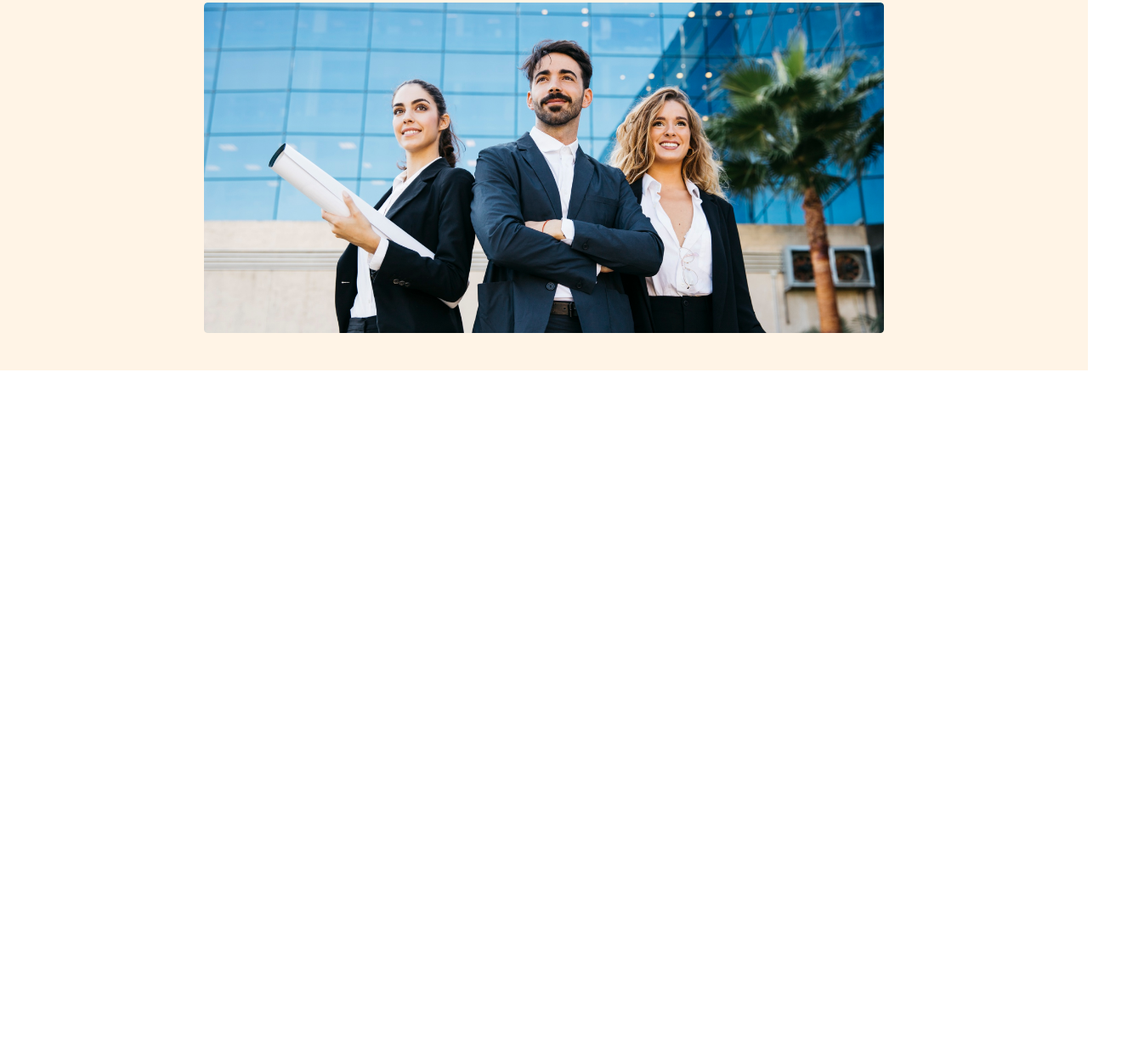
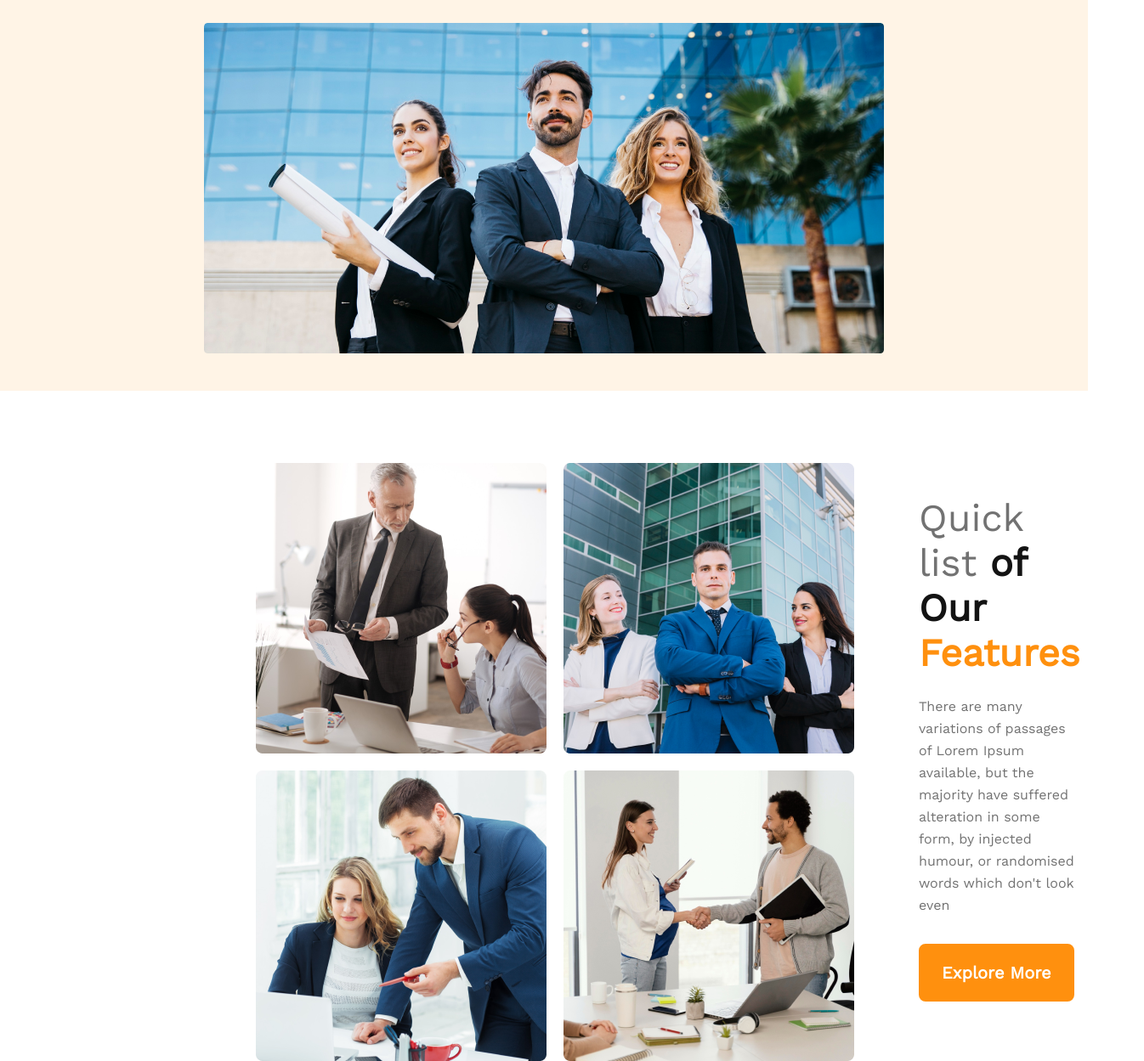
Before and after one commit to momo2396/G3-Architects-Responsive, a plain HTML site: page index.html in a window 1280 px wide. Shown: the part 559-1808 px from the top of the page at 85% size, 1346 px wide, since content can reach past the window. Before the commit the page ends 995 px from the top, so only its background shows below. Drawn offline with nearby package versions, Linux system fonts and the light colour scheme.

Commit message:
feature section added

```diff
--- a/index.html
+++ b/index.html
@@ -32,5 +32,26 @@
             <img src="images/banner.png" alt="">
         </div>
     </header>
+    <main>
+        <!--feature section added  -->
+        <section class="feature-sec-container">
+            <div class="feature-sec-img">
+                <img src="images/team1.png" alt="">
+                <img src="images/team2.png" alt="">
+                <img src="images/team3.png" alt="">
+                <img src="images/team4.png" alt="">
+            </div>
+            <div class="feature-sec-desc">
+                <h1 class="feature-sec-title">
+                    <span id="first-part">Quick list
+                    </span><span id="second-part"> of Our</span><br><span id="third-part"> Features</span>
+                </h1>
+                <div class="banner-desc">
+                    There are many variations of passages of Lorem Ipsum available, but the majority have suffered alteration in some form, by injected humour, or randomised words which don't look even
+                </div>
+                <button id = "banner-btn" class="btn-primary">Explore More</button>
+            </div>
+        </section>
+    </main>
 </body>
 </html>
--- a/style.css
+++ b/style.css
@@ -63,6 +63,7 @@ nav {
   line-height: normal;
 }
 .banner-desc {
+  padding-top: 24px;
   color: #727272;
   font-size: 16px;
   font-style: normal;
@@ -76,7 +77,46 @@ nav {
 .banner img {
   width: 100%;
 }
+main {
+  max-width: 1440px;
+  margin: 0 auto;
+  padding-left: 240px;
+  padding-right: 240px;
+}
+.feature-sec-container {
+  padding-left: 61px;
+  padding-right: 61px;
+  padding-top: 85px;
+  display: flex;
+  align-items: center;
+}
+.feature-sec-img {
+  display: grid;
+  grid-template-columns: repeat(2, 1fr);
+  gap: 20px;
+}
 
+.feature-sec-desc {
+  padding-left: 76px;
+  padding-right: 76px;
+}
+
+.feature-sec-title {
+  font-size: 45px;
+  font-style: normal;
+  font-weight: 700;
+  line-height: normal;
+}
+#first-part {
+  color: #727272;
+  font-weight: 500;
+}
+#second-part {
+  color: #131313;
+}
+#third-part {
+  color: #ff900e;
+}
 @media screen and (max-width: 576px) {
   header {
     padding: 20px;
@@ -86,7 +126,6 @@ nav {
     gap: 20px;
   }
   .nav-elements > ul {
-    /* flex-direction: column; */
     gap: 20px;
   }
   .banner {
@@ -98,10 +137,6 @@ nav {
   header {
     padding: 20px;
   }
-  /* nav {
-    display: flex;
-    gap: 10px;
-  } */
   .nav-elements > ul {
     gap: 30px;
   }
```
